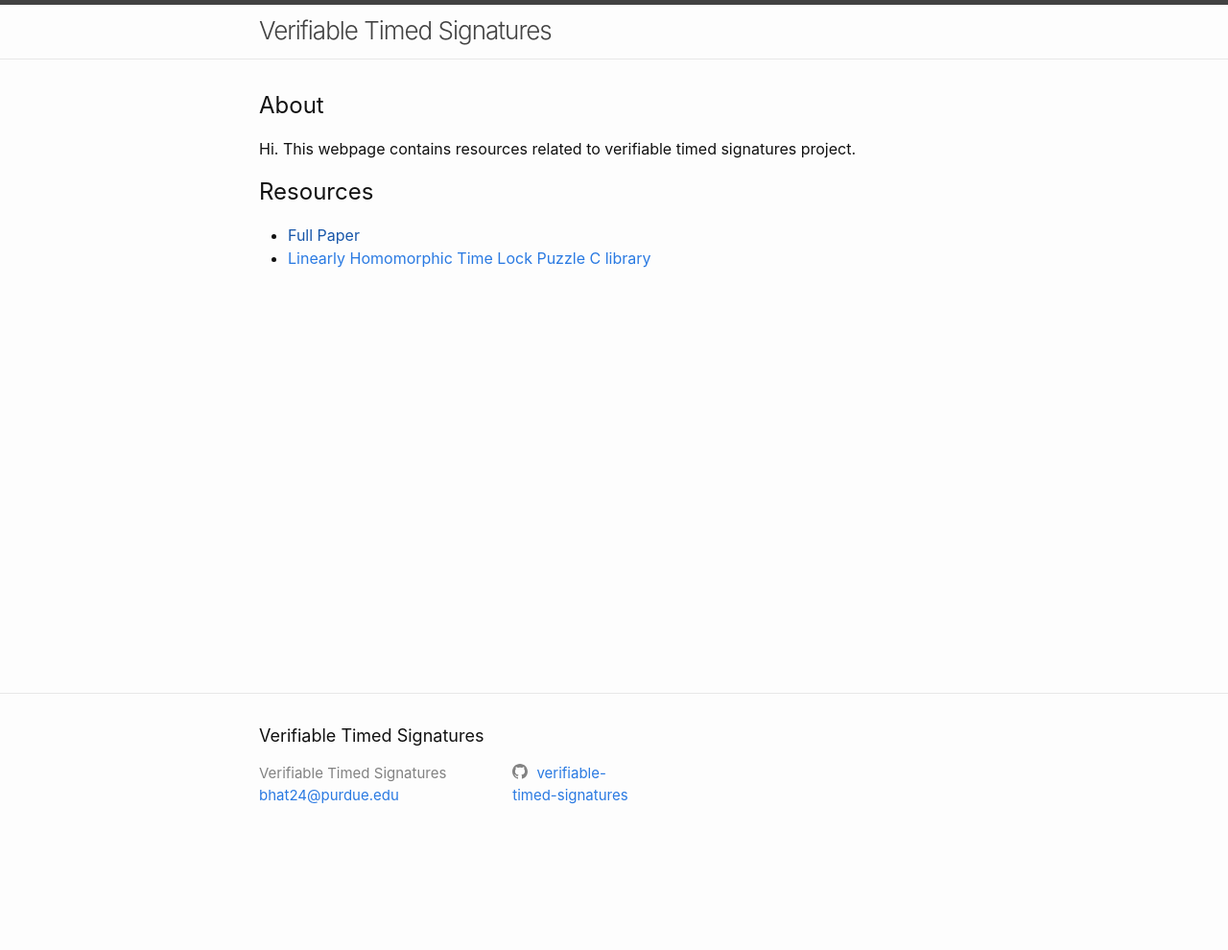
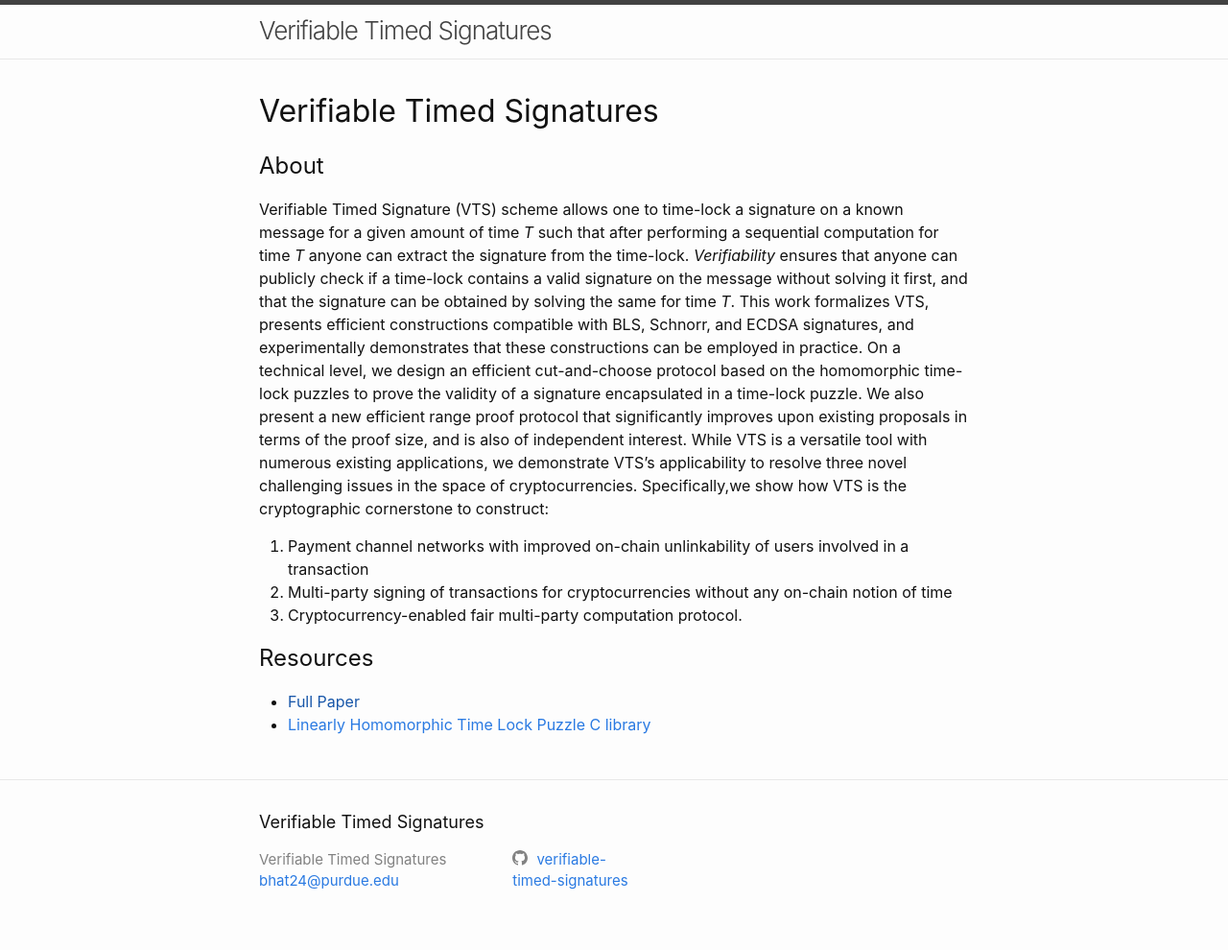
Before and after one commit to verifiable-timed-signatures/web, a Jekyll site: the page built from index.markdown, in a window 1280 px wide. Shown: the whole page at 96% size. Built offline with Jekyll 4.4.1, drawn with Linux system fonts in a browser that asks for light colours; before the commit the page ends 900 px from its top, so only the background shows below that.

Commit message:
update about

```diff
--- a/index.markdown
+++ b/index.markdown
@@ -5,9 +5,30 @@
 layout: home
 ---
 
+# Verifiable Timed Signatures
+
 ## About
 
-Hi. This webpage contains resources related to verifiable timed signatures project.
+Verifiable Timed Signature (VTS) scheme allows one to time-lock a signature on a
+known message for a given amount of time *T* such that after performing a sequential
+computation for time *T* anyone can extract the signature from the time-lock.
+*Verifiability* ensures that anyone can publicly check if a time-lock contains
+a valid signature on the message without solving it first, and that the signature
+can be obtained by solving the same for time *T*. This work formalizes VTS, presents
+efficient constructions compatible with BLS, Schnorr, and ECDSA signatures, and
+experimentally demonstrates that these constructions can be employed
+in practice. On a technical level, we design an efficient cut-and-choose protocol
+based on the homomorphic time-lock puzzles to prove the validity of a signature
+encapsulated in a time-lock puzzle. We also present a new efficient range
+proof protocol that significantly improves upon existing proposals in terms of
+the proof size, and is also of independent interest. While VTS is a versatile tool
+with numerous existing applications, we demonstrate VTS’s applicability to
+resolve three novel challenging issues in the space of cryptocurrencies.
+Specifically,we show how VTS is the cryptographic cornerstone to construct:
+1. Payment channel networks with improved on-chain unlinkability of users involved
+in a transaction
+2. Multi-party signing of transactions for cryptocurrencies without any on-chain notion of time
+3. Cryptocurrency-enabled fair multi-party computation protocol.
 
 ## Resources
 
```
Also changed, not shown: 3 other files.
